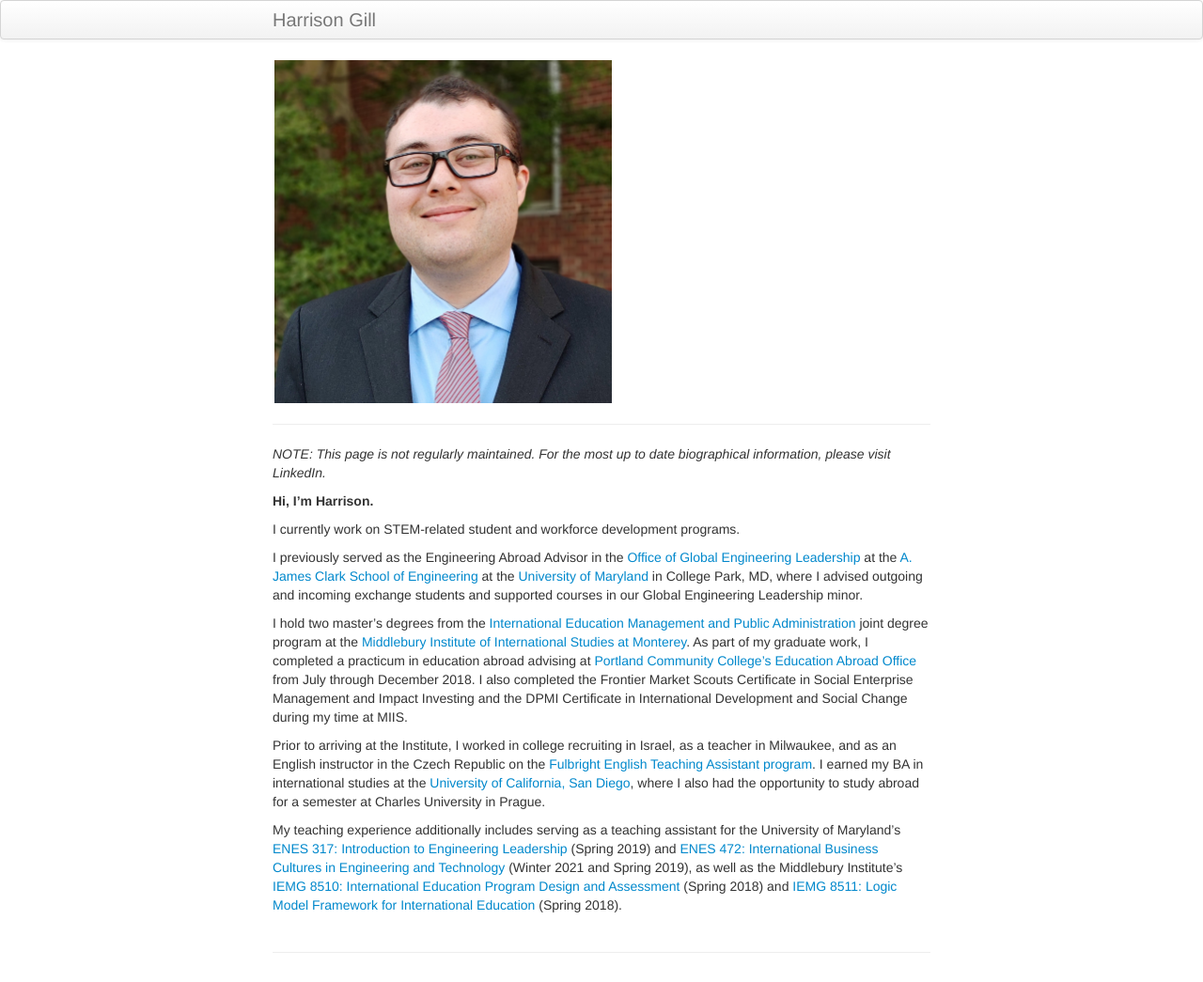
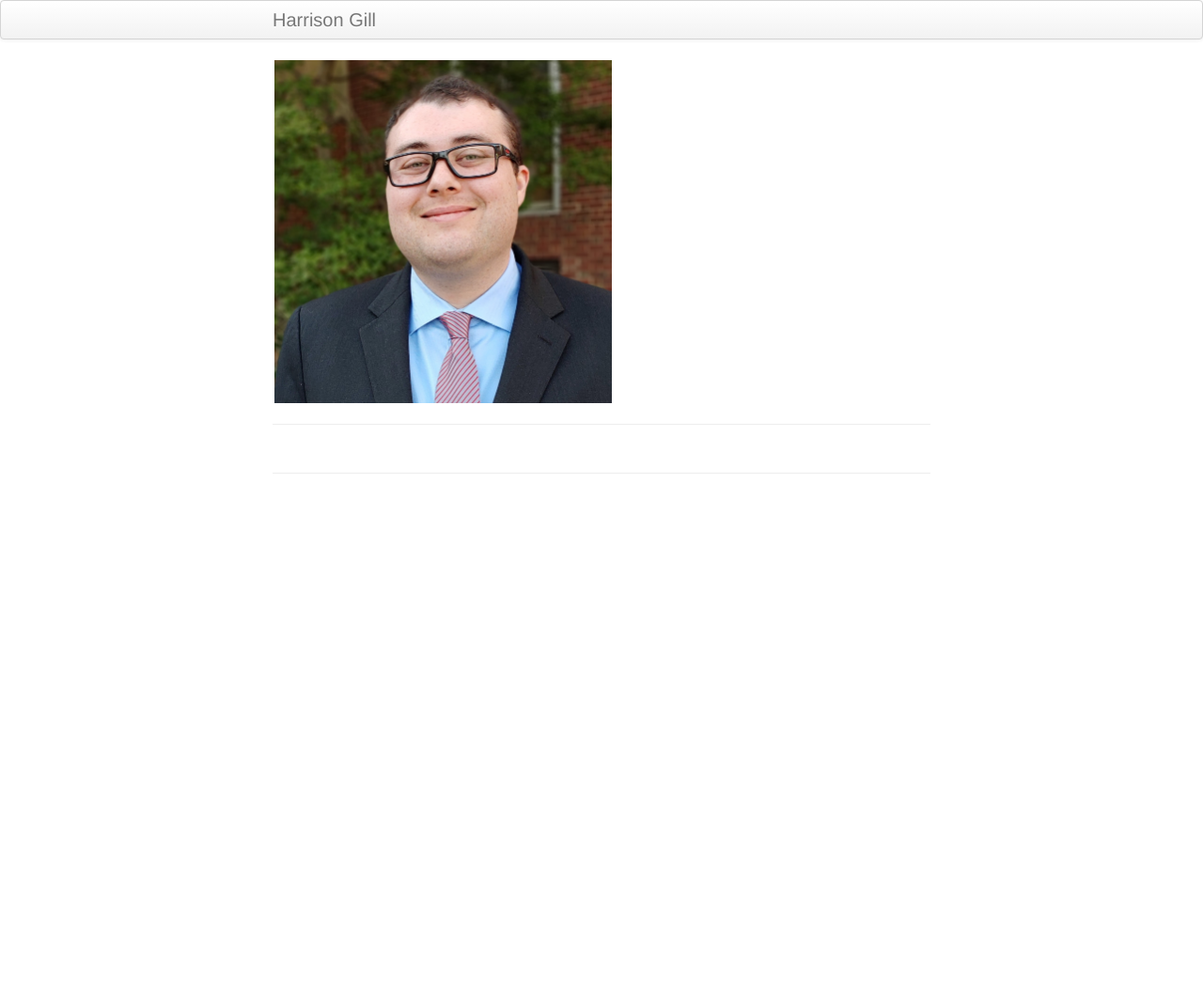
Before and after one commit to harrisongill/harrisongill.github.io, a Jekyll site: the page built from index.md, in a window 1280 px wide. Shown: the whole page at 94% size. Built offline with Jekyll 4.4.1, drawn with Linux system fonts in a browser that asks for light colours; after the commit the page ends 900 px from its top, so only the background shows below that.

Commit message:
Update website
Update website

```diff
--- a/index.md
+++ b/index.md
@@ -1,8 +1,8 @@
 ---
 layout: frontpage
 title: Harrison Gill
-description: Professional website of Harrison Gill, MPA, MA.
-keywords: STEM, international education, Harrison Gill, engineering abroad, University of Maryland, Middlebury Institute, Czech Republic, Israel
+description:
+keywords:
 ---
 
 
@@ -19,16 +19,3 @@ keywords: STEM, international education, Harrison Gill, engineering abroad, Univ
 </div>
 
 ---
-*NOTE: This page is not regularly maintained. For the most up to date biographical information, please visit LinkedIn.*
-
-**Hi, I'm Harrison.**
-
-I currently work on STEM-related student and workforce development programs.
-
-I previously served as the Engineering Abroad Advisor in the [Office of Global Engineering Leadership](https://eng.umd.edu/global) at the [A. James Clark School of Engineering](https://eng.umd.edu) at the [University of Maryland](https://www.umd.edu) in College Park, MD, where I advised outgoing and incoming exchange students and supported courses in our Global Engineering Leadership minor.
-
-I hold two master's degrees from the [International Education Management and Public Administration](https://www.miis.edu/academics/programs/education-management/joint-degree) joint degree program at the [Middlebury Institute of International Studies at Monterey](https://www.miis.edu). As part of my graduate work, I completed a practicum in education abroad advising at [Portland Community College's Education Abroad Office](https://www.pcc.edu/education-abroad/) from July through December 2018. I also completed the Frontier Market Scouts Certificate in Social Enterprise Management and Impact Investing and the DPMI Certificate in International Development and Social Change during my time at MIIS.
-
-Prior to arriving at the Institute, I worked in college recruiting in Israel, as a teacher in Milwaukee, and as an English instructor in the Czech Republic on the [Fulbright English Teaching Assistant program](https://www.fulbright.cz/en/fulbright-scholarships/fulbright-english-teaching-assistants/). I earned my BA in international studies at the [University of California, San Diego](https://www.ucsd.edu), where I also had the opportunity to study abroad for a semester at Charles University in Prague.
-
-My teaching experience additionally includes serving as a teaching assistant for the University of Maryland's [ENES 317: Introduction to Engineering Leadership](https://eng.umd.edu/global/leadership-courses/enes317) (Spring 2019) and [ENES 472: International Business Cultures in Engineering and Technology](https://eng.umd.edu/global/leadership-courses/enes472) (Winter 2021 and Spring 2019), as well as the Middlebury Institute's [IEMG 8510: International Education Program Design and Assessment](https://courses.middlebury.edu/hub/miis/201828/iemg/8510b) (Spring 2018) and [IEMG 8511: Logic Model Framework for International Education](https://courses.middlebury.edu/hub/miis/201828/iemg/8511b) (Spring 2018).
```
Also changed, not shown: 1 other file.
